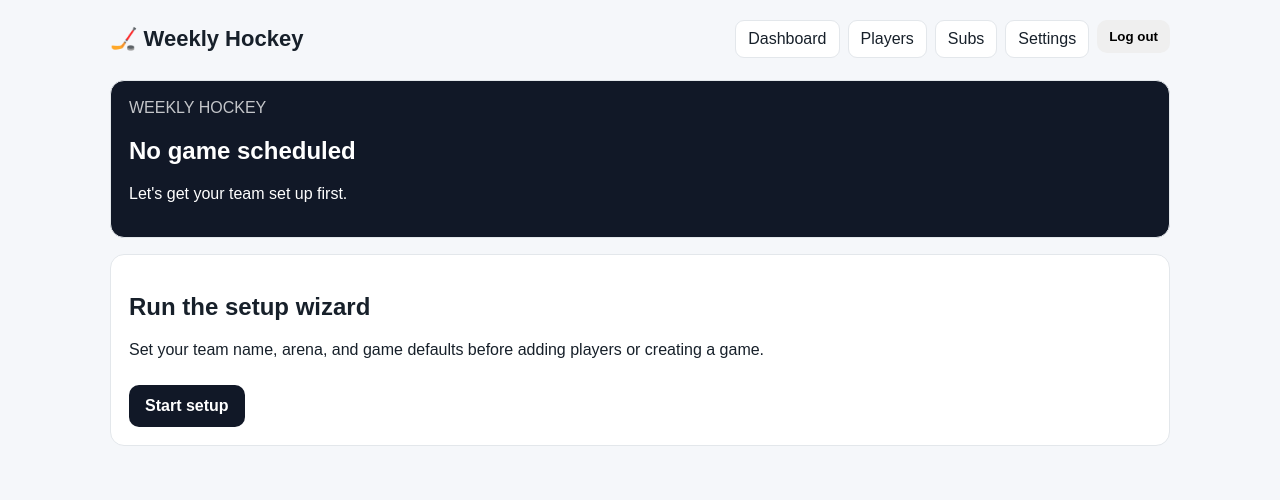
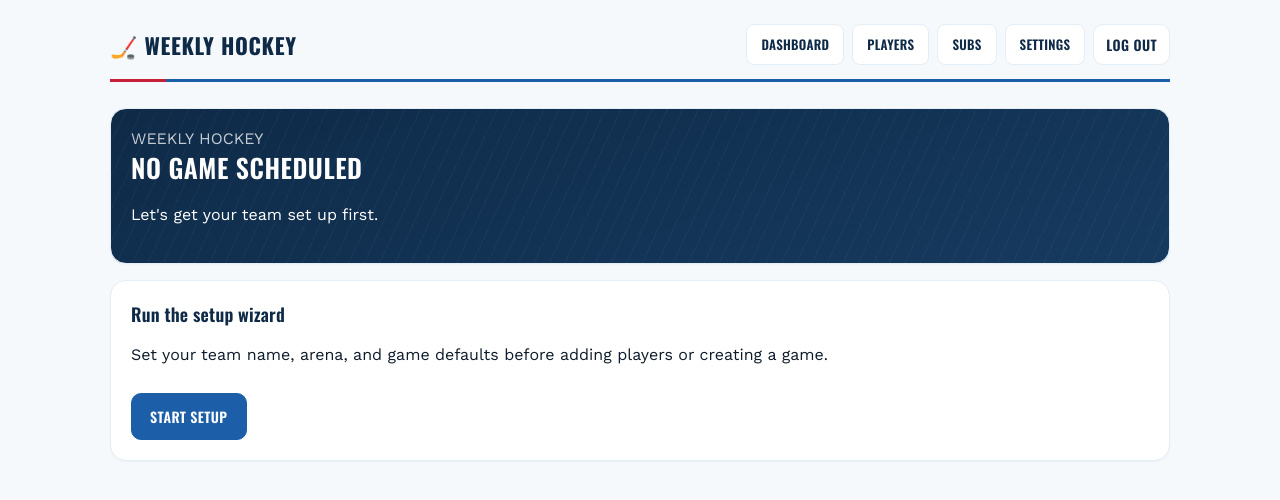
Before and after one commit to gary100000/WeeklyHockeyapp, a Next.js app in the folder weekly-hockey-app-mvp/: page / in a window 1280 px wide. Shown: the top 500 px of the page. Built offline with nearby package versions, Linux system fonts and the light colour scheme; no server answers; the database is empty.

Commit message:
Add files via upload

```diff
--- a/weekly-hockey-app-mvp/app/globals.css
+++ b/weekly-hockey-app-mvp/app/globals.css
@@ -1,3 +1,241 @@
-*{box-sizing:border-box}body{margin:0;background:#f5f7fa;color:#17202a;font-family:Arial,Helvetica,sans-serif}.shell{max-width:1100px;margin:auto;padding:20px}.top{display:flex;justify-content:space-between;align-items:center;margin-bottom:22px}.brand{font-size:22px;font-weight:800}.nav{display:flex;gap:8px;flex-wrap:wrap}.nav a{padding:9px 12px;border-radius:9px;background:white;color:#17202a;text-decoration:none;border:1px solid #e3e7eb}.card{background:#fff;border:1px solid #e3e7eb;border-radius:14px;padding:18px;margin-bottom:16px}.hero{background:#111827;color:#fff}.grid{display:grid;grid-template-columns:repeat(4,1fr);gap:12px}.stat{padding:14px;background:#f8fafc;border-radius:10px}.big{font-size:28px;font-weight:800}.button{border:0;border-radius:10px;padding:12px 16px;font-weight:700;cursor:pointer}.primary{background:#111827;color:#fff}.danger{background:#fee2e2;color:#991b1b}.green{color:#15803d}.red{color:#b91c1c}.yellow{color:#a16207}.blue{color:#1d4ed8}.row{display:flex;justify-content:space-between;align-items:center;gap:12px;padding:12px 0;border-bottom:1px solid #eee}
-.input{width:100%;padding:12px;border-radius:10px;border:1px solid #e3e7eb;font-size:16px;margin-bottom:12px}
-label{display:block;font-size:13px;font-weight:700;margin:10px 0 4px;color:#475569}@media(max-width:700px){.shell{padding:12px}.grid{grid-template-columns:repeat(2,1fr)}.top{align-items:flex-start;flex-direction:column;gap:10px}.row{align-items:flex-start;flex-direction:column}}
+:root {
+  --ice: #F5F9FC;
+  --rink-navy: #0E2A47;
+  --rink-navy-soft: #163A5F;
+  --blue-line: #1C5FA8;
+  --goal-red: #C8203A;
+  --frost: #E4EEF6;
+  --brass: #B98A3D;
+  --ink: #0E1B2A;
+  --ink-muted: #55708A;
+  --confirmed-green: #1E7A4C;
+}
+
+* { box-sizing: border-box; }
+
+body {
+  margin: 0;
+  background: var(--ice);
+  color: var(--ink);
+  font-family: var(--font-body, "Segoe UI", Arial, sans-serif);
+  -webkit-font-smoothing: antialiased;
+}
+
+h1, h2, h3 {
+  font-family: var(--font-display, "Arial Narrow", Arial, sans-serif);
+  font-weight: 600;
+  letter-spacing: 0.01em;
+  margin: 0 0 6px;
+  color: var(--rink-navy);
+}
+
+h1 { font-size: 26px; text-transform: uppercase; letter-spacing: 0.02em; }
+h2 { font-size: 18px; }
+h3 { font-size: 13px; text-transform: uppercase; letter-spacing: 0.06em; }
+
+p { line-height: 1.5; }
+
+.shell { max-width: 1100px; margin: auto; padding: 24px 20px 60px; }
+
+/* Page header row — carries a blue-line / red-line accent underneath,
+   a nod to a rink's blue line and center red line, on every page. */
+.top {
+  display: flex;
+  justify-content: space-between;
+  align-items: center;
+  gap: 12px;
+  margin-bottom: 26px;
+  padding-bottom: 14px;
+  border-bottom: 3px solid var(--blue-line);
+  position: relative;
+}
+.top::after {
+  content: "";
+  position: absolute;
+  left: 0;
+  bottom: -3px;
+  width: 56px;
+  height: 3px;
+  background: var(--goal-red);
+}
+
+.brand {
+  font-family: var(--font-display, "Arial Narrow", Arial, sans-serif);
+  font-size: 22px;
+  font-weight: 700;
+  text-transform: uppercase;
+  letter-spacing: 0.03em;
+  color: var(--rink-navy);
+}
+
+.nav { display: flex; gap: 8px; flex-wrap: wrap; }
+.nav a {
+  padding: 9px 14px;
+  border-radius: 8px;
+  background: #fff;
+  color: var(--rink-navy);
+  text-decoration: none;
+  border: 1px solid var(--frost);
+  font-family: var(--font-display, "Arial Narrow", Arial, sans-serif);
+  font-weight: 600;
+  font-size: 13px;
+  letter-spacing: 0.02em;
+  text-transform: uppercase;
+  transition: background 0.15s ease, color 0.15s ease, border-color 0.15s ease;
+}
+.nav a:hover { background: var(--blue-line); color: #fff; border-color: var(--blue-line); }
+
+.card {
+  background: #fff;
+  border: 1px solid var(--frost);
+  border-radius: 16px;
+  padding: 20px;
+  margin-bottom: 16px;
+  box-shadow: 0 1px 2px rgba(14, 42, 71, 0.04);
+}
+
+.hero {
+  background: linear-gradient(160deg, var(--rink-navy) 0%, var(--rink-navy-soft) 100%);
+  color: #fff;
+  position: relative;
+  overflow: hidden;
+}
+.hero h1, .hero h2 { color: #fff; }
+.hero::before {
+  content: "";
+  position: absolute;
+  inset: 0;
+  z-index: 0;
+  background-image: repeating-linear-gradient(
+    115deg,
+    rgba(255, 255, 255, 0.035) 0px,
+    rgba(255, 255, 255, 0.035) 1px,
+    transparent 1px,
+    transparent 14px
+  );
+  pointer-events: none;
+}
+.hero > * {
+  position: relative;
+  z-index: 1;
+}
+
+.grid { display: grid; grid-template-columns: repeat(4, 1fr); gap: 12px; }
+.stat {
+  padding: 14px;
+  background: var(--ice);
+  border: 1px solid var(--frost);
+  border-radius: 12px;
+  text-align: center;
+}
+.stat > div:first-child {
+  font-family: var(--font-display, "Arial Narrow", Arial, sans-serif);
+  font-size: 11px;
+  text-transform: uppercase;
+  letter-spacing: 0.06em;
+  color: var(--ink-muted);
+  margin-bottom: 2px;
+}
+
+/* Signature: scoreboard-style numerals for every roster count in the app. */
+.big {
+  font-family: var(--font-mono, "Courier New", monospace);
+  font-size: 30px;
+  font-weight: 700;
+  font-variant-numeric: tabular-nums;
+  letter-spacing: -0.01em;
+}
+.hero .big {
+  text-shadow: 0 0 18px currentColor;
+}
+
+.button {
+  border: 0;
+  border-radius: 10px;
+  padding: 12px 18px;
+  font-family: var(--font-display, "Arial Narrow", Arial, sans-serif);
+  font-weight: 600;
+  font-size: 14px;
+  text-transform: uppercase;
+  letter-spacing: 0.03em;
+  cursor: pointer;
+  background: #fff;
+  color: var(--rink-navy);
+  border: 1px solid var(--frost);
+  transition: filter 0.15s ease, transform 0.05s ease;
+}
+.button:hover { filter: brightness(0.97); }
+.button:active { transform: translateY(1px); }
+.button:focus-visible {
+  outline: 3px solid var(--blue-line);
+  outline-offset: 2px;
+}
+
+.primary { background: var(--blue-line); color: #fff; border-color: var(--blue-line); }
+.primary:hover { filter: brightness(1.08); }
+
+.danger { background: #FBE4E7; color: #8E1526; border-color: #F3C3C9; }
+
+.green { color: var(--confirmed-green); }
+.red { color: var(--goal-red); }
+.yellow { color: var(--brass); }
+.blue { color: var(--blue-line); }
+
+.row {
+  display: flex;
+  justify-content: space-between;
+  align-items: center;
+  gap: 12px;
+  padding: 13px 0;
+  border-bottom: 1px solid var(--frost);
+}
+.row:last-child { border-bottom: none; }
+
+.input {
+  width: 100%;
+  padding: 12px 14px;
+  border-radius: 10px;
+  border: 1px solid var(--frost);
+  font-size: 16px;
+  font-family: var(--font-body, "Segoe UI", Arial, sans-serif);
+  margin-bottom: 12px;
+  background: #fff;
+  color: var(--ink);
+  transition: border-color 0.15s ease, box-shadow 0.15s ease;
+}
+.input:focus {
+  outline: none;
+  border-color: var(--blue-line);
+  box-shadow: 0 0 0 3px rgba(28, 95, 168, 0.15);
+}
+
+label {
+  display: block;
+  font-family: var(--font-display, "Arial Narrow", Arial, sans-serif);
+  font-size: 11px;
+  font-weight: 600;
+  text-transform: uppercase;
+  letter-spacing: 0.05em;
+  margin: 12px 0 5px;
+  color: var(--ink-muted);
+}
+
+code {
+  font-family: var(--font-mono, "Courier New", monospace);
+  background: var(--frost);
+  padding: 1px 5px;
+  border-radius: 4px;
+  font-size: 0.9em;
+}
+
+@media (prefers-reduced-motion: reduce) {
+  * { transition: none !important; animation: none !important; }
+}
+
+@media (max-width: 700px) {
+  .shell { padding: 16px 14px 48px; }
+  .grid { grid-template-columns: repeat(2, 1fr); }
+  .top { align-items: flex-start; flex-direction: column; gap: 10px; }
+  .row { align-items: flex-start; flex-direction: column; }
+  .big { font-size: 26px; }
+}
--- a/weekly-hockey-app-mvp/app/layout.tsx
+++ b/weekly-hockey-app-mvp/app/layout.tsx
@@ -1,7 +1,33 @@
+import { Oswald, Work_Sans, JetBrains_Mono } from "next/font/google";
 import "./globals.css";
+
+const oswald = Oswald({
+  subsets: ["latin"],
+  weight: ["500", "600", "700"],
+  variable: "--font-display",
+  display: "swap",
+});
+
+const workSans = Work_Sans({
+  subsets: ["latin"],
+  weight: ["400", "500", "600"],
+  variable: "--font-body",
+  display: "swap",
+});
+
+const jetbrainsMono = JetBrains_Mono({
+  subsets: ["latin"],
+  weight: ["500", "700"],
+  variable: "--font-mono",
+  display: "swap",
+});
 
 export const metadata = { title: "Weekly Hockey", description: "Weekly hockey roster manager" };
 
 export default function RootLayout({ children }: { children: React.ReactNode }) {
-  return <html lang="en"><body>{children}</body></html>;
+  return (
+    <html lang="en" className={`${oswald.variable} ${workSans.variable} ${jetbrainsMono.variable}`}>
+      <body>{children}</body>
+    </html>
+  );
 }
--- a/weekly-hockey-app-mvp/app/page.tsx
+++ b/weekly-hockey-app-mvp/app/page.tsx
@@ -55,8 +55,8 @@ export default async function Home({
       <a href="/">Dashboard</a><a href="/roster">Roster</a><a href="/players">Players</a><a href="/subs">Subs</a><a href="/settings">Settings</a>
       <form action="/api/logout" method="post" style={{display:"inline"}}><button className="button" type="submit" style={{padding:"9px 12px"}}>Log out</button></form>
     </nav></header>
-    {sp.smsError && <section className="card" style={{borderColor:"#f87171"}}><p className="red" style={{margin:0}}>⚠️ {sp.smsError}</p></section>}
-    {sp.smsSent && <section className="card" style={{borderColor:"#4ade80"}}><p className="green" style={{margin:0}}>✅ Sent to {sp.smsSent} player{sp.smsSent === "1" ? "" : "s"}.</p></section>}
+    {sp.smsError && <section className="card" style={{borderColor:"var(--goal-red)"}}><p className="red" style={{margin:0}}>⚠️ {sp.smsError}</p></section>}
+    {sp.smsSent && <section className="card" style={{borderColor:"var(--confirmed-green)"}}><p className="green" style={{margin:0}}>✅ Sent to {sp.smsSent} player{sp.smsSent === "1" ? "" : "s"}.</p></section>}
     <section className="card hero">
       <div style={{opacity:.75}}>NEXT GAME</div>
       <h1>{game.gameDate.toLocaleDateString("en-CA",{weekday:"long",month:"long",day:"numeric"})}</h1>
--- a/weekly-hockey-app-mvp/components/SubsPriorityList.tsx
+++ b/weekly-hockey-app-mvp/components/SubsPriorityList.tsx
@@ -102,7 +102,7 @@ export default function SubsPriorityList({ initialSubs }: { initialSubs: Sub[] }
   return (
     <>
       {error && (
-        <div className="card" style={{ borderColor: "#f87171" }}>
+        <div className="card" style={{ borderColor: "var(--goal-red)" }}>
           <p className="red" style={{ margin: 0 }}>{error}</p>
         </div>
       )}
```
Also changed, not shown: weekly-hockey-app-mvp/components/SetupWizard.tsx (+5 -2 lines).
